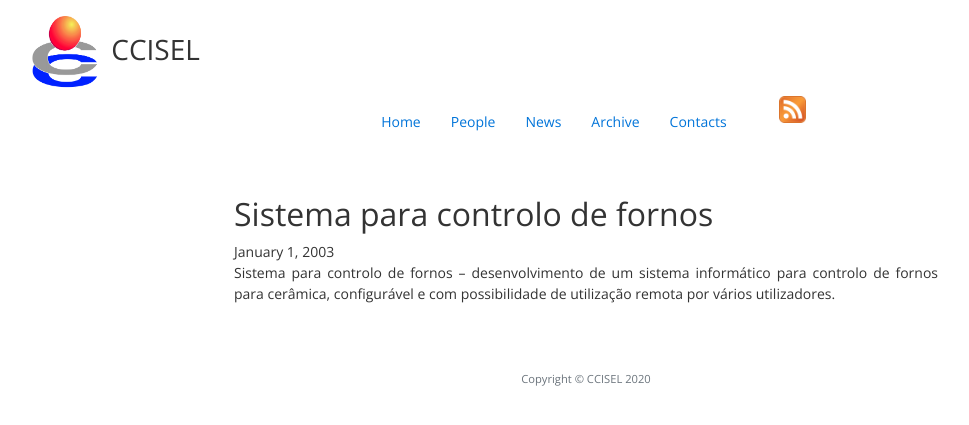
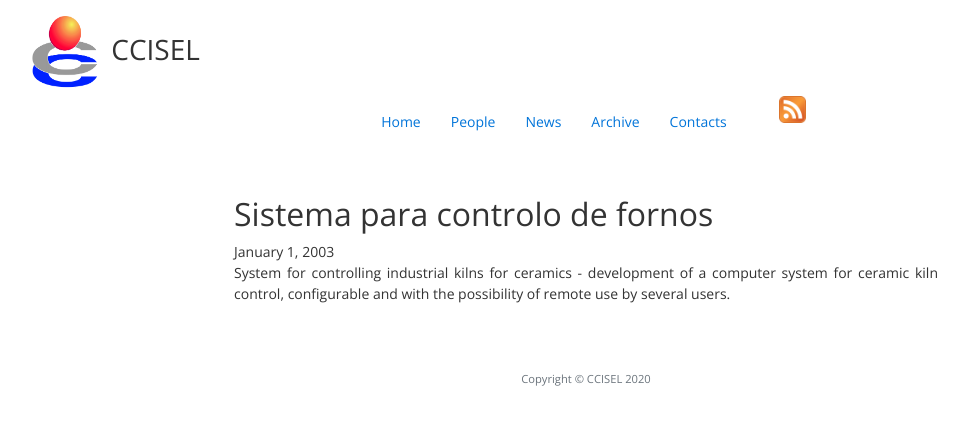
Before and after one commit to jpatri/ccisel.github.io, a Jekyll site: the page built from _posts/2003-01-01-patri-fornos.md, in a window 1280 px wide. Shown: the top 425 px of the page, without its empty margins (54-1023 px from the left). Built offline with Jekyll 4.4.1, drawn with Linux system fonts in a browser that asks for light colours.

Commit message:
Translated and updated

```diff
--- a/_posts/2003-01-01-patri-fornos.md
+++ b/_posts/2003-01-01-patri-fornos.md
@@ -14,6 +14,6 @@ author:
 
 ---
 
-Sistema para controlo de fornos – desenvolvimento de um sistema informático para
-controlo de fornos para cerâmica, configurável e com possibilidade de utilização
-remota por vários utilizadores.
+System for controlling industrial kilns for ceramics - development of a computer
+system for ceramic kiln control, configurable and with the possibility of remote
+use by several users.
```
